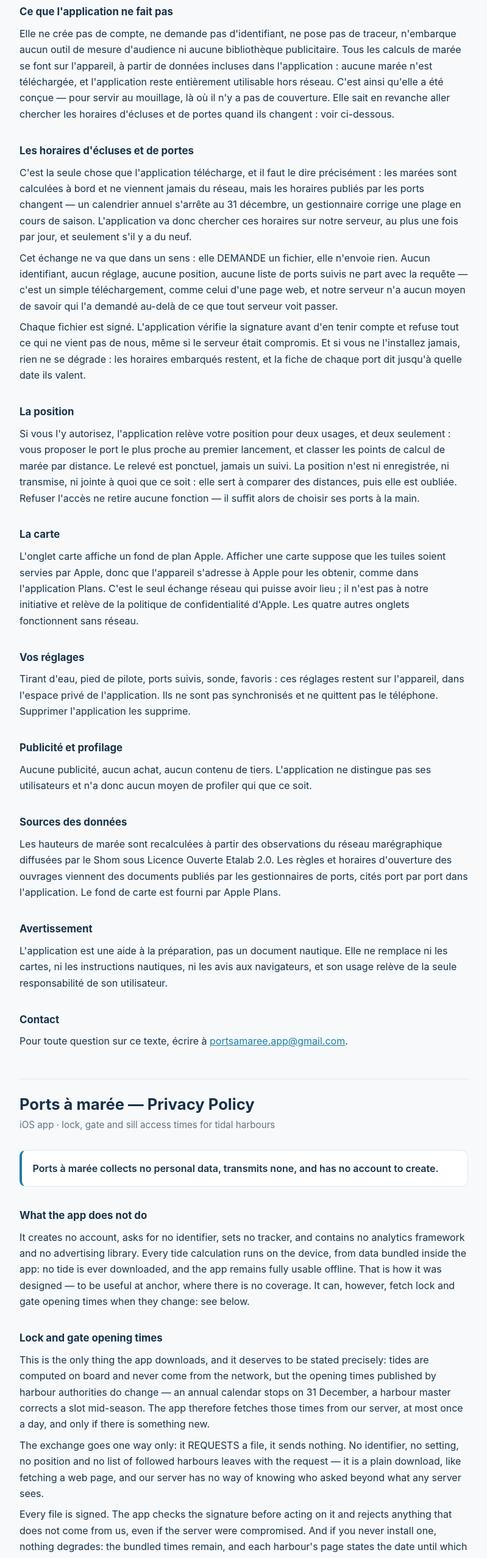
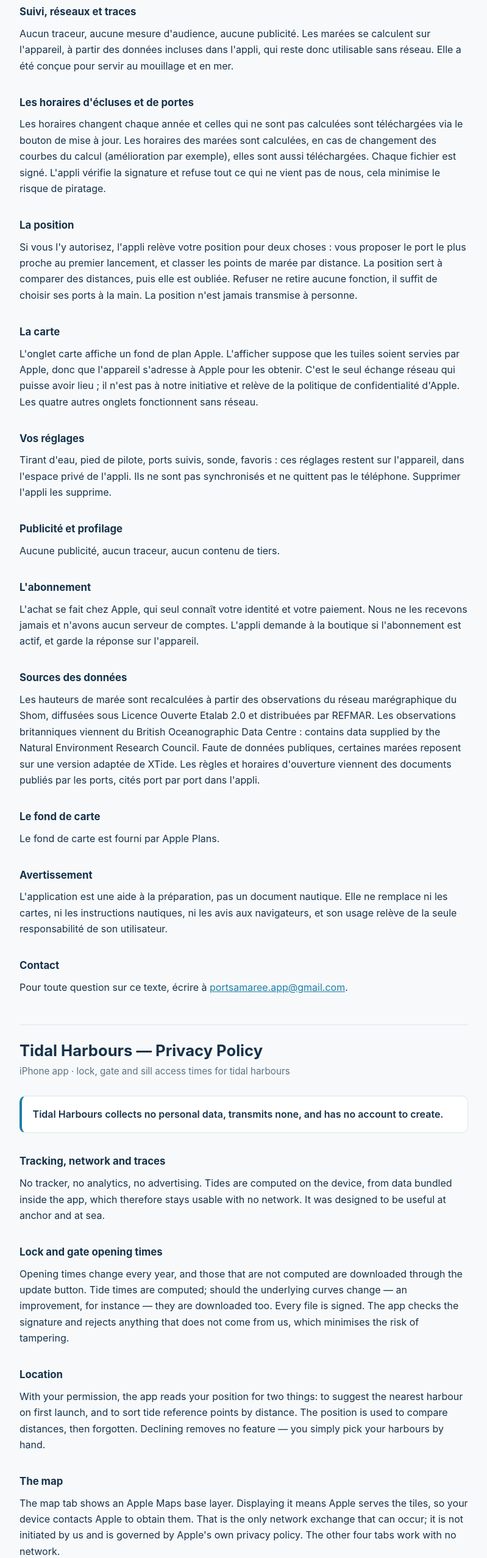
Before and after one commit to portsamaree/portsamaree.github.io, a plain HTML site: page index.html in a window 1280 px wide. Shown: the part 240-2795 px from the top of the page at 61% size, without its empty margins (240-1039 px from the left). Drawn offline with Linux system fonts and the light colour scheme.

Commit message:
La politique iPhone cite l'abonnement et ne nomme plus Google
L'abonnement n'était cité nulle part, ce qui est un motif de refus chez
les deux boutiques : elles demandent de dire ce qui est vendu. Ajouté.

Le sous-titre annonçait « Application iOS » sur une page que l'app
Android désignait aussi. Chaque boutique a désormais sa page, et
celle-ci ne nomme jamais Google.

Les sources créditent REFMAR et le Natural Environment Research
Council, dont la mention est exigée par la licence du BODC pour les
marégraphes britanniques, ainsi que la version adaptée de XTide.

Engendrée par Outils/confidentialite/publier.py.

```diff
--- a/index.html
+++ b/index.html
@@ -41,27 +41,29 @@
 <main>
 
 <h1>Ports à marée — Politique de confidentialité</h1>
-<p class="sous">Application iOS · calcul des heures de franchissement des écluses, portes et seuils</p>
+<p class="sous">Application iPhone · calcul des heures de franchissement des écluses, portes et seuils</p>
 
 <p class="resume">Ports à marée ne collecte aucune donnée personnelle, n'en transmet aucune, et n'a pas de compte à créer.</p>
 
 
-<h2>Ce que l'application ne fait pas</h2>
-<p>Elle ne crée pas de compte, ne demande pas d'identifiant, ne pose pas de traceur, n'embarque aucun outil de mesure d'audience ni aucune bibliothèque publicitaire. Tous les calculs de marée se font sur l'appareil, à partir de données incluses dans l'application : aucune marée n'est téléchargée, et l'application reste entièrement utilisable hors réseau. C'est ainsi qu'elle a été conçue — pour servir au mouillage, là où il n'y a pas de couverture. Elle sait en revanche aller chercher les horaires d'écluses et de portes quand ils changent : voir ci-dessous.</p>
+<h2>Suivi, réseaux et traces</h2>
+<p>Aucun traceur, aucune mesure d'audience, aucune publicité. Les marées se calculent sur l'appareil, à partir des données incluses dans l'appli, qui reste donc utilisable sans réseau. Elle a été conçue pour servir au mouillage et en mer.</p>
 <h2>Les horaires d'écluses et de portes</h2>
-<p>C'est la seule chose que l'application télécharge, et il faut le dire précisément : les marées sont calculées à bord et ne viennent jamais du réseau, mais les horaires publiés par les ports changent — un calendrier annuel s'arrête au 31 décembre, un gestionnaire corrige une plage en cours de saison. L'application va donc chercher ces horaires sur notre serveur, au plus une fois par jour, et seulement s'il y a du neuf.</p>
-<p>Cet échange ne va que dans un sens : elle DEMANDE un fichier, elle n'envoie rien. Aucun identifiant, aucun réglage, aucune position, aucune liste de ports suivis ne part avec la requête — c'est un simple téléchargement, comme celui d'une page web, et notre serveur n'a aucun moyen de savoir qui l'a demandé au-delà de ce que tout serveur voit passer.</p>
-<p>Chaque fichier est signé. L'application vérifie la signature avant d'en tenir compte et refuse tout ce qui ne vient pas de nous, même si le serveur était compromis. Et si vous ne l'installez jamais, rien ne se dégrade : les horaires embarqués restent, et la fiche de chaque port dit jusqu'à quelle date ils valent.</p>
+<p>Les horaires changent chaque année et celles qui ne sont pas calculées sont téléchargées via le bouton de mise à jour. Les horaires des marées sont calculées, en cas de changement des courbes du calcul (amélioration par exemple), elles sont aussi téléchargées. Chaque fichier est signé. L'appli vérifie la signature et refuse tout ce qui ne vient pas de nous, cela minimise le risque de piratage.</p>
 <h2>La position</h2>
-<p>Si vous l'y autorisez, l'application relève votre position pour deux usages, et deux seulement : vous proposer le port le plus proche au premier lancement, et classer les points de calcul de marée par distance. Le relevé est ponctuel, jamais un suivi. La position n'est ni enregistrée, ni transmise, ni jointe à quoi que ce soit : elle sert à comparer des distances, puis elle est oubliée. Refuser l'accès ne retire aucune fonction — il suffit alors de choisir ses ports à la main.</p>
+<p>Si vous l'y autorisez, l'appli relève votre position pour deux choses : vous proposer le port le plus proche au premier lancement, et classer les points de marée par distance. La position sert à comparer des distances, puis elle est oubliée. Refuser ne retire aucune fonction, il suffit de choisir ses ports à la main. La position n'est jamais transmise à personne.</p>
 <h2>La carte</h2>
-<p>L'onglet carte affiche un fond de plan Apple. Afficher une carte suppose que les tuiles soient servies par Apple, donc que l'appareil s'adresse à Apple pour les obtenir, comme dans l'application Plans. C'est le seul échange réseau qui puisse avoir lieu ; il n'est pas à notre initiative et relève de la politique de confidentialité d'Apple. Les quatre autres onglets fonctionnent sans réseau.</p>
+<p>L'onglet carte affiche un fond de plan Apple. L'afficher suppose que les tuiles soient servies par Apple, donc que l'appareil s'adresse à Apple pour les obtenir. C'est le seul échange réseau qui puisse avoir lieu ; il n'est pas à notre initiative et relève de la politique de confidentialité d'Apple. Les quatre autres onglets fonctionnent sans réseau.</p>
 <h2>Vos réglages</h2>
-<p>Tirant d'eau, pied de pilote, ports suivis, sonde, favoris : ces réglages restent sur l'appareil, dans l'espace privé de l'application. Ils ne sont pas synchronisés et ne quittent pas le téléphone. Supprimer l'application les supprime.</p>
+<p>Tirant d'eau, pied de pilote, ports suivis, sonde, favoris : ces réglages restent sur l'appareil, dans l'espace privé de l'appli. Ils ne sont pas synchronisés et ne quittent pas le téléphone. Supprimer l'appli les supprime.</p>
 <h2>Publicité et profilage</h2>
-<p>Aucune publicité, aucun achat, aucun contenu de tiers. L'application ne distingue pas ses utilisateurs et n'a donc aucun moyen de profiler qui que ce soit.</p>
+<p>Aucune publicité, aucun traceur, aucun contenu de tiers.</p>
+<h2>L'abonnement</h2>
+<p>L'achat se fait chez Apple, qui seul connaît votre identité et votre paiement. Nous ne les recevons jamais et n'avons aucun serveur de comptes. L'appli demande à la boutique si l'abonnement est actif, et garde la réponse sur l'appareil.</p>
 <h2>Sources des données</h2>
-<p>Les hauteurs de marée sont recalculées à partir des observations du réseau marégraphique diffusées par le Shom sous Licence Ouverte Etalab 2.0. Les règles et horaires d'ouverture des ouvrages viennent des documents publiés par les gestionnaires de ports, cités port par port dans l'application. Le fond de carte est fourni par Apple Plans.</p>
+<p>Les hauteurs de marée sont recalculées à partir des observations du réseau marégraphique du Shom, diffusées sous Licence Ouverte Etalab 2.0 et distribuées par REFMAR. Les observations britanniques viennent du British Oceanographic Data Centre : contains data supplied by the Natural Environment Research Council. Faute de données publiques, certaines marées reposent sur une version adaptée de XTide. Les règles et horaires d'ouverture viennent des documents publiés par les ports, cités port par port dans l'appli.</p>
+<h2>Le fond de carte</h2>
+<p>Le fond de carte est fourni par Apple Plans.</p>
 <h2>Avertissement</h2>
 <p>L'application est une aide à la préparation, pas un document nautique. Elle ne remplace ni les cartes, ni les instructions nautiques, ni les avis aux navigateurs, et son usage relève de la seule responsabilité de son utilisateur.</p>
 <h2>Contact</h2>
@@ -70,32 +72,34 @@
 
 <div class="langue">
 
-<h1>Ports à marée — Privacy Policy</h1>
-<p class="sous">iOS app · lock, gate and sill access times for tidal harbours</p>
+<h1>Tidal Harbours — Privacy Policy</h1>
+<p class="sous">iPhone app · lock, gate and sill access times for tidal harbours</p>
 
-<p class="resume">Ports à marée collects no personal data, transmits none, and has no account to create.</p>
+<p class="resume">Tidal Harbours collects no personal data, transmits none, and has no account to create.</p>
 
 
-<h2>What the app does not do</h2>
-<p>It creates no account, asks for no identifier, sets no tracker, and contains no analytics framework and no advertising library. Every tide calculation runs on the device, from data bundled inside the app: no tide is ever downloaded, and the app remains fully usable offline. That is how it was designed — to be useful at anchor, where there is no coverage. It can, however, fetch lock and gate opening times when they change: see below.</p>
+<h2>Tracking, network and traces</h2>
+<p>No tracker, no analytics, no advertising. Tides are computed on the device, from data bundled inside the app, which therefore stays usable with no network. It was designed to be useful at anchor and at sea.</p>
 <h2>Lock and gate opening times</h2>
-<p>This is the only thing the app downloads, and it deserves to be stated precisely: tides are computed on board and never come from the network, but the opening times published by harbour authorities do change — an annual calendar stops on 31 December, a harbour master corrects a slot mid-season. The app therefore fetches those times from our server, at most once a day, and only if there is something new.</p>
-<p>The exchange goes one way only: it REQUESTS a file, it sends nothing. No identifier, no setting, no position and no list of followed harbours leaves with the request — it is a plain download, like fetching a web page, and our server has no way of knowing who asked beyond what any server sees.</p>
-<p>Every file is signed. The app checks the signature before acting on it and rejects anything that does not come from us, even if the server were compromised. And if you never install one, nothing degrades: the bundled times remain, and each harbour's page states the date until which they hold.</p>
+<p>Opening times change every year, and those that are not computed are downloaded through the update button. Tide times are computed; should the underlying curves change — an improvement, for instance — they are downloaded too. Every file is signed. The app checks the signature and rejects anything that does not come from us, which minimises the risk of tampering.</p>
 <h2>Location</h2>
-<p>With your permission, the app reads your position for two purposes only: to suggest the nearest harbour on first launch, and to sort tide reference points by distance. The reading is a one-off, never a track. The position is not stored, not transmitted and not attached to anything: it is used to compare distances, then forgotten. Declining removes no feature — you simply pick your harbours by hand.</p>
+<p>With your permission, the app reads your position for two things: to suggest the nearest harbour on first launch, and to sort tide reference points by distance. The position is used to compare distances, then forgotten. Declining removes no feature — you simply pick your harbours by hand.</p>
 <h2>The map</h2>
-<p>The map tab shows an Apple Maps base layer. Displaying a map means Apple serves the tiles, so your device contacts Apple to obtain them, exactly as in the Maps app. That is the only network exchange that can occur; it is not initiated by us and is governed by Apple's own privacy policy. The other four tabs work with no network at all.</p>
+<p>The map tab shows an Apple Maps base layer. Displaying it means Apple serves the tiles, so your device contacts Apple to obtain them. That is the only network exchange that can occur; it is not initiated by us and is governed by Apple's own privacy policy. The other four tabs work with no network.</p>
 <h2>Your settings</h2>
 <p>Draught, safety margin, followed harbours, charted sounding, favourites: these stay on the device, in the app's private container. They are not synchronised and never leave the phone. Deleting the app deletes them.</p>
 <h2>Advertising and profiling</h2>
-<p>No advertising, no purchase, no third-party content. The app does not distinguish between its users and therefore has no means of profiling anyone.</p>
+<p>No advertising, no tracker, no third-party content.</p>
+<h2>The subscription</h2>
+<p>The purchase happens at Apple, who alone know your identity and your payment. We never receive them and we run no account server. The app asks the store whether the subscription is active, and keeps the answer on the device.</p>
 <h2>Data sources</h2>
-<p>Tide heights are recomputed from tide gauge observations published by Shom under the French Open Licence (Licence Ouverte Etalab 2.0). Opening rules and times come from documents published by the harbour authorities, cited harbour by harbour inside the app. The map base layer is provided by Apple Maps.</p>
+<p>Tide heights are recomputed from tide gauge observations published by Shom under the French Open Licence (Etalab 2.0) and distributed by REFMAR. British observations come from the British Oceanographic Data Centre: contains data supplied by the Natural Environment Research Council. Where no public data exists, some tides rely on an adapted version of XTide. Opening rules and times come from documents published by the harbours, cited harbour by harbour inside the app.</p>
+<h2>The base map</h2>
+<p>The base map is provided by Apple Maps.</p>
 <h2>Disclaimer</h2>
 <p>The app is an aid to planning, not a nautical document. It replaces neither charts, nor sailing directions, nor notices to mariners, and its use is the sole responsibility of the user.</p>
 <h2>Contact</h2>
-<p>For any question about this text, write to <a href="mailto:portsamaree.app@gmail.com">portsamaree.app@gmail.com</a>.</p>
+<p>For any question about this text, write to</p>
 
 
 </div>
```
